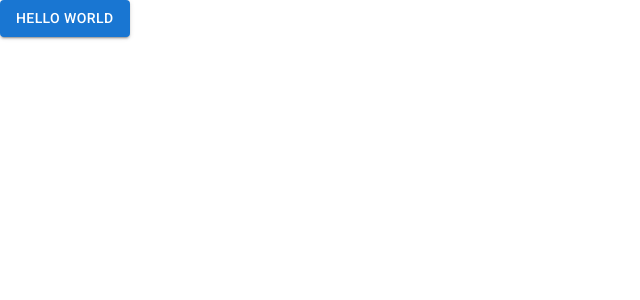
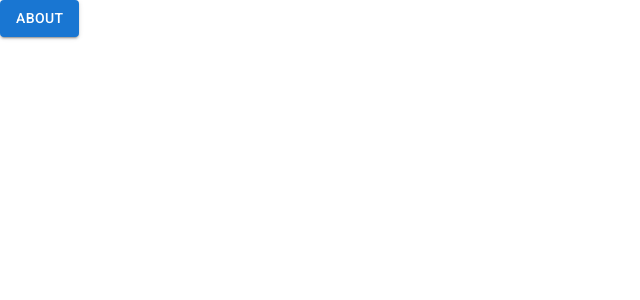
Before and after one commit to shayc/aac-board-ai, a React (Vite) app: page /about in a window 1280 px wide. Shown: the top 300 px of the page, without its empty margins (0-640 px from the left). Built offline with nearby package versions, Linux system fonts and the light colour scheme.

Commit message:
feat: implement routing with react-router and add Home and About pages

```diff
--- a/package.json
+++ b/package.json
@@ -17,7 +17,8 @@
     "@mui/icons-material": "^7.3.4",
     "@mui/material": "^7.3.4",
     "react": "^19.2.0",
-    "react-dom": "^19.2.0"
+    "react-dom": "^19.2.0",
+    "react-router": "^7.9.3"
   },
   "devDependencies": {
     "@eslint/js": "^9.37.0",
--- a/src/App.tsx
+++ b/src/App.tsx
@@ -1,10 +1,13 @@
-import Button from "@mui/material/Button";
+import { Routes, Route } from "react-router";
+import { Home } from "./pages/Home";
+import { About } from "./pages/About";
 
 function App() {
   return (
-    <>
-      <Button variant="contained">Hello World</Button>
-    </>
+    <Routes>
+      <Route index element={<Home />} />
+      <Route path="about" element={<About />} />
+    </Routes>
   );
 }
 
--- a/src/main.tsx
+++ b/src/main.tsx
@@ -6,6 +6,7 @@ import CssBaseline from "@mui/material/CssBaseline";
 import { createTheme, ThemeProvider } from "@mui/material/styles";
 import { StrictMode } from "react";
 import { createRoot } from "react-dom/client";
+import { BrowserRouter } from "react-router";
 import App from "./App.tsx";
 
 const theme = createTheme({
@@ -16,9 +17,11 @@ const theme = createTheme({
 
 createRoot(document.getElementById("root")!).render(
   <StrictMode>
-    <ThemeProvider theme={theme}>
-      <CssBaseline />
-      <App />
-    </ThemeProvider>
+    <BrowserRouter>
+      <ThemeProvider theme={theme}>
+        <CssBaseline />
+        <App />
+      </ThemeProvider>
+    </BrowserRouter>
   </StrictMode>
 );
--- /dev/null
+++ b/src/pages/About.tsx
@@ -0,0 +1,5 @@
+import Button from "@mui/material/Button";
+
+export function About() {
+  return <Button variant="contained">About</Button>;
+}
--- /dev/null
+++ b/src/pages/Home.tsx
@@ -0,0 +1,5 @@
+import Button from "@mui/material/Button";
+
+export function Home() {
+  return <Button variant="contained">Home</Button>;
+}
```
Also changed, not shown: 1 other file (tests, documents, lock files or other folders).
